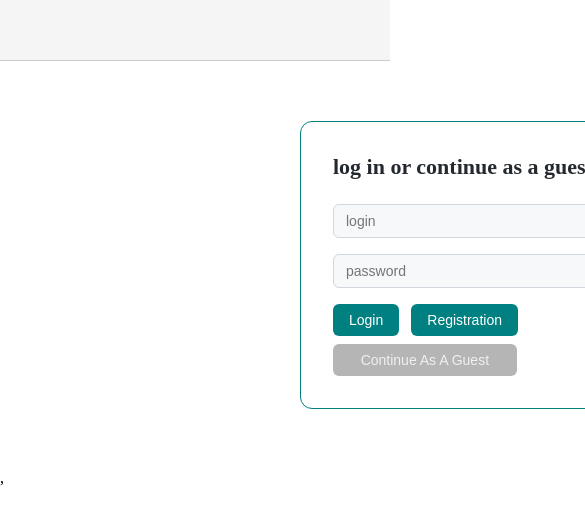
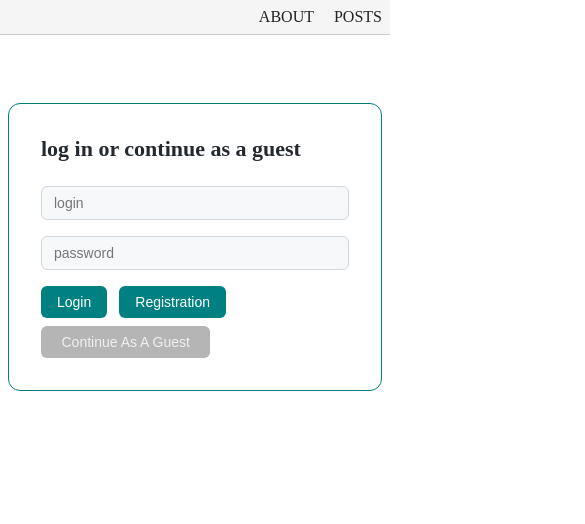
Before and after one commit to YaroslavBoliachevets/posts-fullstack, a React (Vite) app in the folder posts-frontend/: page / in a window 390 px wide. Shown: the top 524 px of the page, 585 px wide, since content can reach past the window. Built offline with nearby package versions, Linux system fonts and the light colour scheme; no server answers; sample sign-in values are in the browser's storage.

Commit message:
feat:add global styles, variables, responsive cantainer and navbar

```diff
--- a/posts-frontend/src/components/UI/navbar/Navbar.jsx
+++ b/posts-frontend/src/components/UI/navbar/Navbar.jsx
@@ -3,6 +3,7 @@ import { Link, useNavigate, useLocation } from "react-router-dom";
 import Button from "../button/Button";
 import { Context } from "../../../main";
 import { observer } from "mobx-react-lite";
+import clsx from "clsx";
 
 import styles from "./Navbar.module.css";
 
@@ -22,8 +23,8 @@ function Navbar() {
 
 	const isLoginPage = location.pathname === "/login";
 	return (
-		<div className="background-wrap">
-			<div className={`container ${styles.nav}`}>
+		<div className={styles.backgroundWrap}>
+			<div className={clsx("container", styles.nav)}>
 				{store.isAuth && (
 					<Button variant="primary" onClick={logout}>
 						exit
--- a/posts-frontend/src/components/UI/navbar/Navbar.module.css
+++ b/posts-frontend/src/components/UI/navbar/Navbar.module.css
@@ -1,3 +1,9 @@
+.backgroundWrap {
+	width: 100%;
+	background-color: var(--color-bg);
+	border-bottom: 1px solid var(--color-border);
+}
+
 .nav {
 	display: flex;
 	align-items: center;
@@ -13,11 +19,28 @@
 .link {
 	text-transform: uppercase;
 	text-decoration: none;
-	color: #333;
+	color: var(--color-text);
 	font-weight: 500;
-	transition: color 0.2s ease;
+	transition: color var(--transition);
 }
 
 .link:hover {
-	color: teal;
+	color: var(--color-primary);
 }
+
+@media (max-width: 767px) {
+	.nav {
+		height: auto;
+		gap: 10px;
+	}
+}
+
+/* @media (min-width: 768px) and (max-width: 1023px) {
+	.nav {
+	}
+}
+
+@media (min-width: 1024px) {
+	.nav {
+	}
+} */
--- a/posts-frontend/src/main.tsx
+++ b/posts-frontend/src/main.tsx
@@ -13,6 +13,6 @@ export const Context = createContext<State>({ store });
 
 createRoot(document.getElementById("root")!).render(
 	<Context.Provider value={{ store }}>
-		<App />,
+		<App />
 	</Context.Provider>,
 );
--- a/posts-frontend/src/router/Routes.jsx
+++ b/posts-frontend/src/router/Routes.jsx
@@ -17,7 +17,7 @@ export const privateRoutes = [
 	},
 	{
 		path: "/login",
-		element: <Login />,
+		// element: <Login />,
 	},
 	{ path: "/error", element: <Error /> },
 	// перенаправляет все неправильные пути на страницу с постами
--- a/posts-frontend/src/styles/App.css
+++ b/posts-frontend/src/styles/App.css
@@ -1,31 +1,60 @@
+@import "./variables.css";
+
+html {
+	font-size: var(--font-size-base);
+}
+
+h1 {
+	font-size: 1.5rem; /* 24px */
+}
+
+p {
+	font-size: 1rem; /* 16px */
+}
+
+.small-text {
+	font-size: 0.875rem; /* 14px */
+}
+
 * {
 	margin: 0;
 	padding: 0;
 	box-sizing: border-box;
 }
 
-/* :root {
-} */
-
-.background-wrap {
+.container {
 	width: 100%;
-	background-color: #f5f5f5;
-	border-bottom: 1px solid #ccc;
+	max-width: 1280px;
+	margin: 0 auto;
+	padding: 8px var(--space-xs);
 }
 
-.container {
-	width: 1000px;
-	margin: 0 auto;
-	padding: 0px 20px;
+@media (max-width: 767px) {
+	.container {
+		padding: 8px var(--space-sm);
+	}
 }
 
-.page_wrapper {
+@media (min-width: 768px) and (max-width: 1023px) {
+	.container {
+		padding: 8px var(--space-md);
+	}
+}
+
+@media (min-width: 1024px) {
+	.container {
+		padding: 8px var(--space-lg);
+		max-width: 1280px;
+	}
+}
+
+/* .page_wrapper {
 	display: flex;
 	justify-content: center;
 	padding: 10px 0;
-}
+} */
 
-.page {
+/* .page {
 	display: flex;
 	justify-content: center;
 	align-items: center;
@@ -47,17 +76,19 @@
 
 .page__current {
 	border: 2px solid rgb(255, 187, 0);
-}
-
+} */
+/*
 .navbar {
 	height: 50px;
 	width: 100%;
 	display: flex;
 	align-items: center;
-	/* padding: 0 15px; */
+	padding: 0 15px;
 	background-color: #d8d8d8;
 }
 
 .navbar__links {
 	margin-left: auto;
-}
+} */
+
+/* Mobile (up to 767px) */
--- /dev/null
+++ b/posts-frontend/src/styles/variables.css
@@ -0,0 +1,27 @@
+:root {
+	/* Colors */
+	--color-primary: teal;
+	--color-primary-dark: #004444;
+	--color-secondary: #d8d8d8;
+	--color-bg: #f5f5f5;
+	--color-text: #222;
+	--color-border: #ccc;
+
+	/* Typography */
+	--font-main: "Inter", sans-serif;
+	--font-size-base: 16px;
+	--font-size-small: 14px;
+	--font-size-large: 20px;
+
+	/* Spacing */
+	--space-xs: 4px;
+	--space-sm: 8px;
+	--space-md: 16px;
+	--space-lg: 24px;
+
+	/* Radius */
+	--radius: 6px;
+
+	/* Transitions */
+	--transition: 0.2s ease;
+}
```
